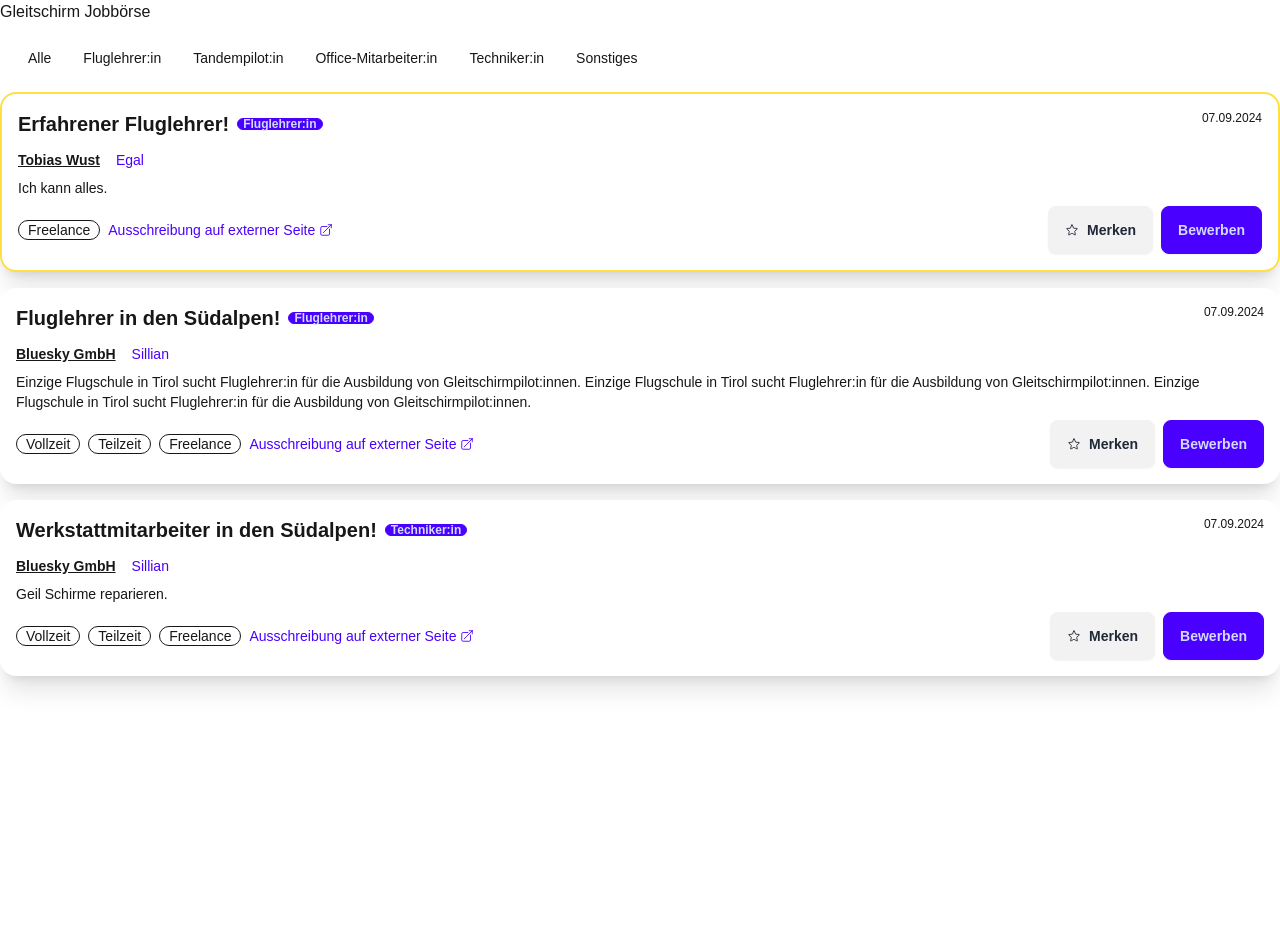
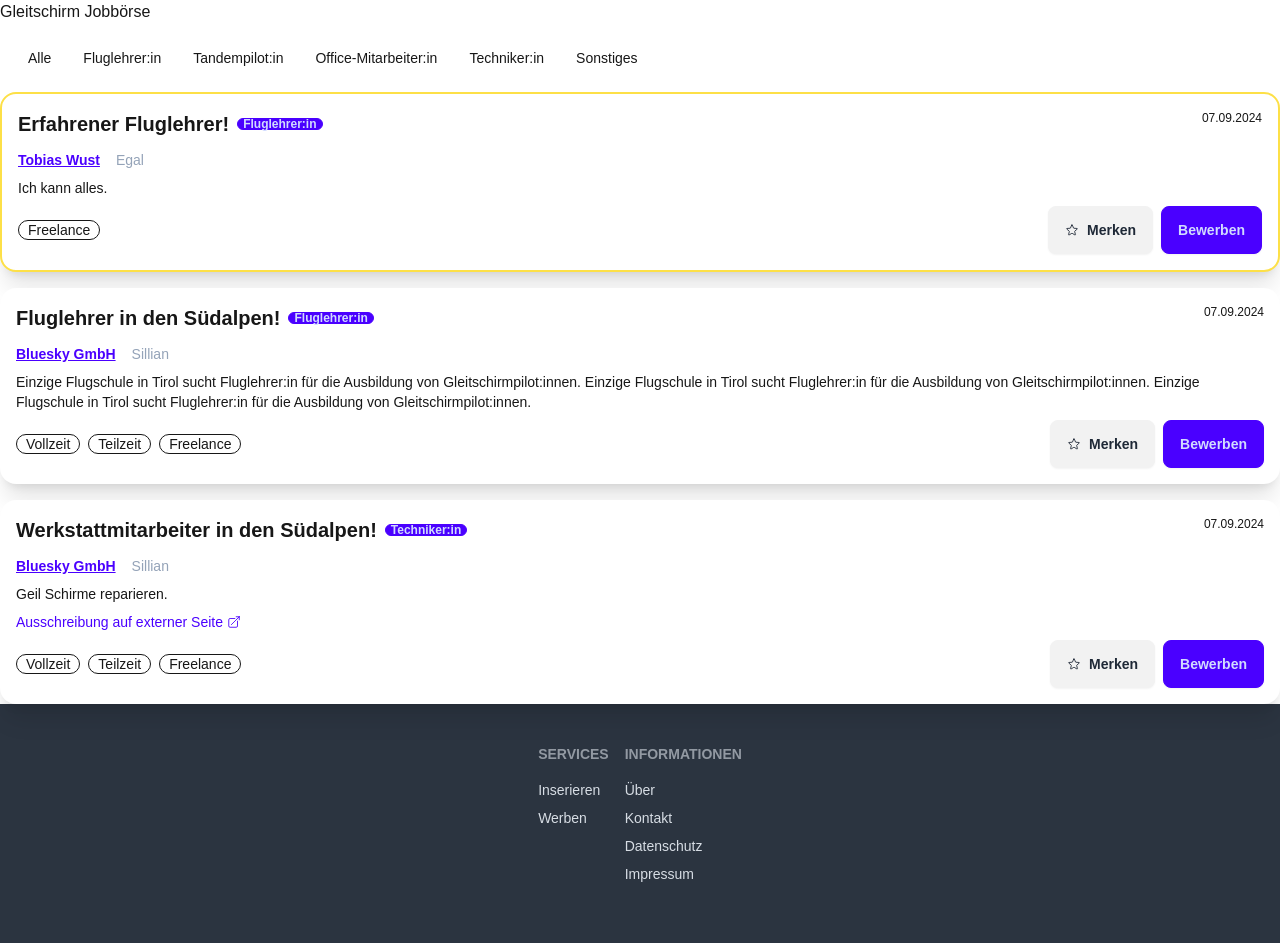
Before and after one commit to TobiasWust/gleitschirmjobs, a Next.js app: page / in a window 1280 px wide. Shown: the top 943 px of the page. Before the commit the page ends 800 px from the top, so only its background shows below. Built offline with nearby package versions, Linux system fonts and the light colour scheme.

Commit message:
add footer

```diff
--- a/src/app/page.tsx
+++ b/src/app/page.tsx
@@ -1,6 +1,7 @@
 'use client';
 
 import CategoryBar from "../components/Categorybar";
+import Footer from "../components/Footer";
 import JobModal from "../components/JobModal";
 import JobTable from "../components/JobTable";
 import jobs from "../data/jobs";
@@ -11,11 +12,14 @@ export default function Home() {
   const job = jobs.find(j => j.id === jobId);
 
   return (
-    <main className="md:container md:mx-auto">
+    <main>
       <h1>Gleitschirm Jobbörse</h1>
-      <CategoryBar />
-      <JobTable />
+      <div className="md:container md:mx-auto">
+        <CategoryBar />
+        <JobTable />
+      </div>
       {job && <JobModal job={job} />}
+      <Footer />
     </main>
   );
 }
--- /dev/null
+++ b/src/components/Footer.tsx
@@ -0,0 +1,27 @@
+import { GiHearts } from "react-icons/gi";
+
+export default function Footer() {
+  return (
+    <>
+      <footer className="footer justify-center bg-neutral text-neutral-content p-10">
+        <nav>
+          <h6 className="footer-title">Services</h6>
+          <a className="link link-hover">Inserieren</a>
+          <a className="link link-hover">Werben</a>
+        </nav>
+        <nav>
+          <h6 className="footer-title">Informationen</h6>
+          <a className="link link-hover">Über</a>
+          <a className="link link-hover">Kontakt</a>
+          <a className="link link-hover">Datenschutz</a>
+          <a className="link link-hover">Impressum</a>
+        </nav>
+      </footer>
+      <footer className="bg-neutral text-neutral-content p-4 text-center">
+        <p>
+          Copyright © 2024 - Made with <GiHearts className="inline-block" /> by <a className="link" rel="noopener noreferrer" target="_blank" href="https://www.wust.dev">Wust</a>
+        </p>
+      </footer>
+    </>
+  )
+}
--- a/src/components/JobCard.tsx
+++ b/src/components/JobCard.tsx
@@ -32,10 +32,10 @@ export default function JobCard({ job }: { job: Job }) {
           <div className="text-xs">{job.date}</div>
         </div>
         <div className="flex gap-4">
-          <h3 className='font-semibold'>{
+          <h3 className="font-semibold text-primary">{
             job.companyUrl ? <a className="link" href={job.companyUrl} target="_blank" rel="noreferrer">{job.company}</a> : job.company
           }</h3>
-          <h4 className="text-primary">{job.location}</h4>
+          <span className="text-slate-400">{job.location}</span>
         </div>
         {/* <button className="text-left" type="button" onClick={() => setExpanded(!expanded)}> */}
         {/* <div className={`${expanded ? "line-clamp-none max-h-40" : "line-clamp-2 max-h-14"} transition-[max-height] duration-500`}> */}
@@ -44,12 +44,13 @@ export default function JobCard({ job }: { job: Job }) {
         </div>
         {/* {expanded ? <span className="text-primary">Weniger anzeigen</span> : <span className="text-primary">Mehr anzeigen</span>} */}
         {/* </button> */}
+        {job.jobUrl &&
+          <a className="text-primary flex items-center gap-1" href={job.jobUrl} target="_blank" rel="noreferrer">Ausschreibung auf externer Seite <HiOutlineArrowTopRightOnSquare /></a>}
         <div className="card-actions justify-between items-center">
           <div className="card-actions">
             {
               job.employmentType.map((type) => <div className="badge badge-outline" key={type}>{type}</div>)
             }
-            <a className="text-primary flex items-center gap-1" href={job.jobUrl} target="_blank" rel="noreferrer">Ausschreibung auf externer Seite <HiOutlineArrowTopRightOnSquare /></a>
           </div>
           <div className="card-actions">
             <button className="btn" onClick={handleFav}>{favs.includes(job.id) ? <HiStar className="text-yellow-300" /> : <HiOutlineStar />}Merken</button>
--- a/src/data/jobs.ts
+++ b/src/data/jobs.ts
@@ -22,7 +22,6 @@ const jobs: Job[] = [
     location: "Sillian",
     date: "07.09.2024",
     description: "Einzige Flugschule in Tirol sucht Fluglehrer:in für die Ausbildung von Gleitschirmpilot:innen. Einzige Flugschule in Tirol sucht Fluglehrer:in für die Ausbildung von Gleitschirmpilot:innen. Einzige Flugschule in Tirol sucht Fluglehrer:in für die Ausbildung von Gleitschirmpilot:innen.",
-    jobUrl: "https://www.bluesky.at/jobs",
     categoryId: 0,
     employmentType: ["Vollzeit", "Teilzeit", "Freelance"],
     listingType: 'search',
```
